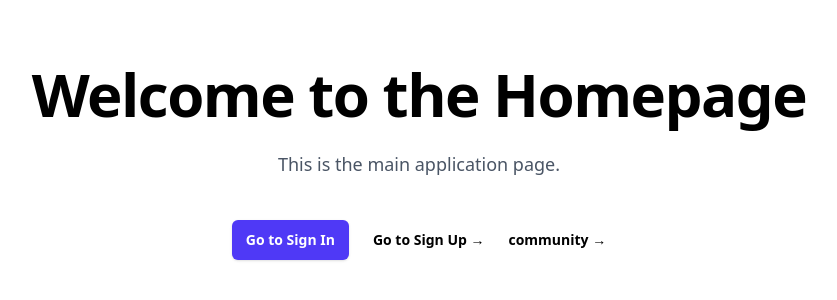
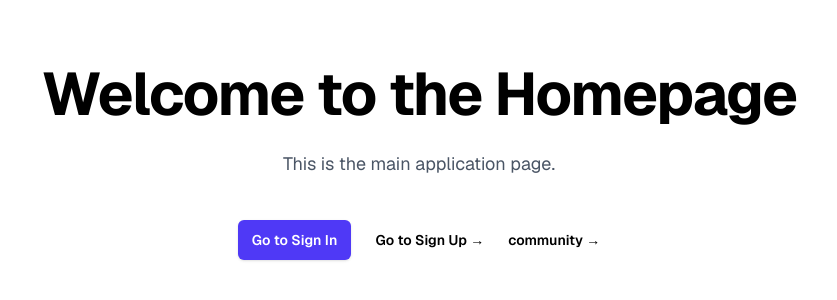
Before and after one commit to Kabbya04/UofT-DataTrust, a Next.js app in the folder civic-data-trust/: page / in a window 1280 px wide. Shown: the part 238-538 px from the top of the page, without its empty margins (221-1058 px from the left). Built offline with nearby package versions, Linux system fonts and the light colour scheme.

Commit message:
"made ui changes for the fonts"

```diff
--- a/civic-data-trust/app/globals.css
+++ b/civic-data-trust/app/globals.css
@@ -56,8 +56,18 @@
 }
 
 @layer base {
+  :root {
+    --font-geist-sans: 'Geist Sans', system-ui, -apple-system, BlinkMacSystemFont, 'Segoe UI', Roboto, sans-serif;
+    --font-geist-mono: 'Geist Mono', 'SF Mono', Monaco, 'Cascadia Code', 'Roboto Mono', Consolas, 'Courier New', monospace;
+  }
+
   body {
     @apply bg-background text-foreground antialiased;
+    font-family: var(--font-geist-sans);
+  }
+
+  code, pre, .font-mono {
+    font-family: var(--font-geist-mono);
   }
 }
 
--- a/civic-data-trust/app/layout.tsx
+++ b/civic-data-trust/app/layout.tsx
@@ -1,5 +1,7 @@
 // app/layout.tsx
 import './globals.css';
+import { GeistSans } from 'geist/font/sans';
+import { GeistMono } from 'geist/font/mono';
 
 export default function RootLayout({
   children,
@@ -8,7 +10,9 @@ export default function RootLayout({
 }) {
   return (
     <html lang="en" className="dark">
-      <body>{children}</body>
+      <body className={`${GeistSans.className} ${GeistMono.variable} antialiased`}>
+        {children}
+      </body>
     </html>
   );
 }
--- a/civic-data-trust/package.json
+++ b/civic-data-trust/package.json
@@ -11,6 +11,7 @@
   "dependencies": {
     "@reduxjs/toolkit": "^2.8.2",
     "axios": "^1.11.0",
+    "geist": "^1.5.1",
     "konva": "^9.3.22",
     "lucide-react": "^0.535.0",
     "next": "15.4.5",
```
Also changed, not shown: 1 other file (tests, documents, lock files or other folders).
